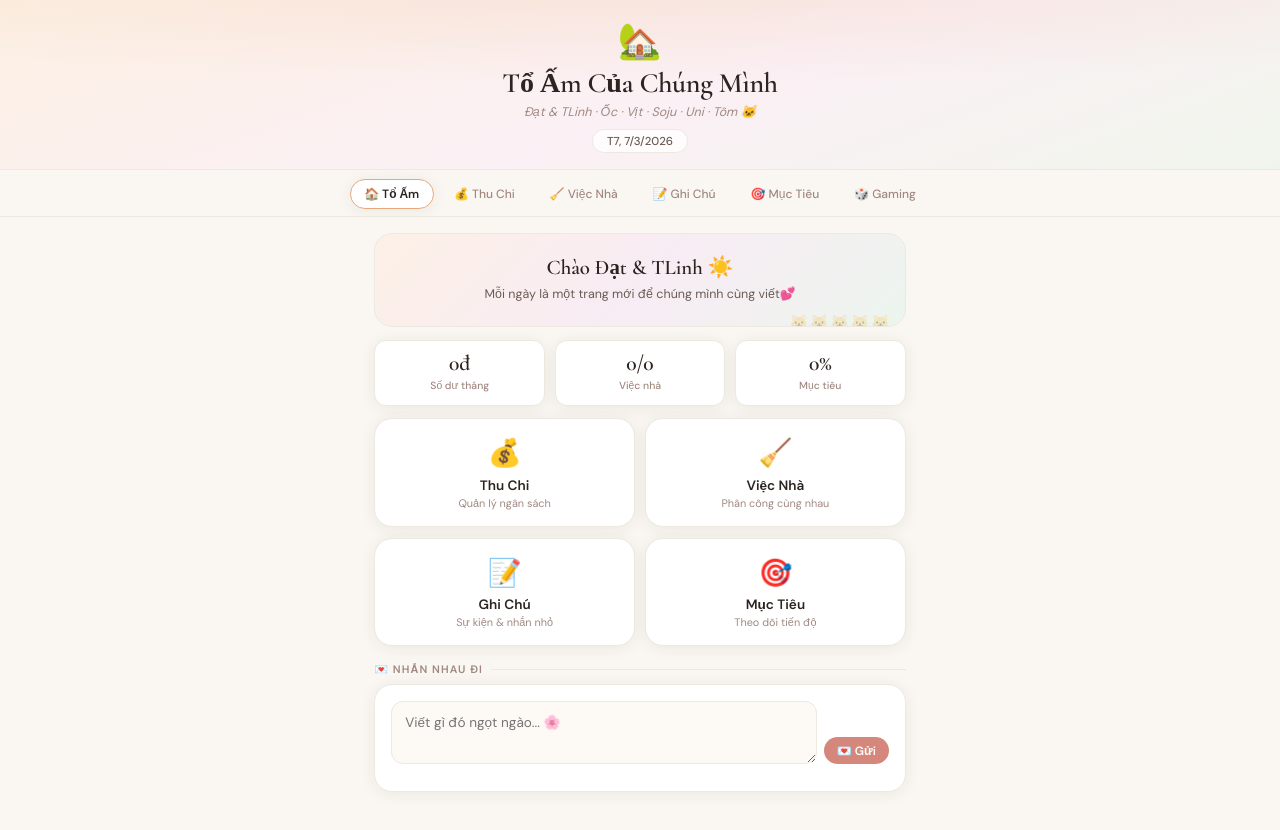
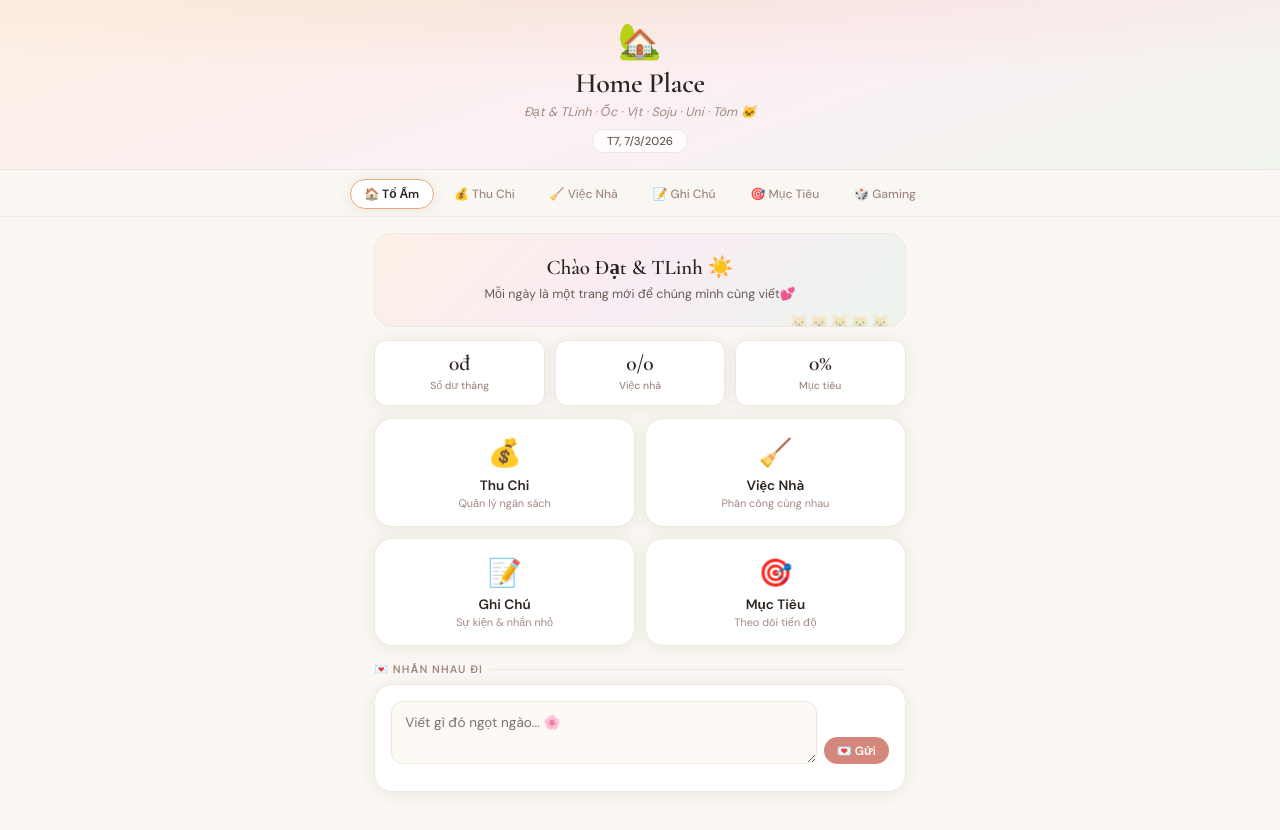
Before and after one commit to tercio26/our-home, a plain HTML site: page index.html in a window 1280 px wide. Drawn offline with nearby package versions, Linux system fonts and the light colour scheme; no server answers.

Commit message:
Change header title from Vietnamese to English

```diff
--- a/index.html
+++ b/index.html
@@ -28,7 +28,7 @@
 <!-- HEADER -->
 <header class="header">
   <span class="header-icon">🏡</span>
-  <h1>Tổ Ấm Của Chúng Mình</h1>
+  <h1>Home Place</h1>
   <div class="header-sub">Đạt & TLinh · Ốc · Vịt · Soju · Uni · Tôm 🐱</div>
   <div class="date-chip" id="date-chip"></div>
 </header>
```
